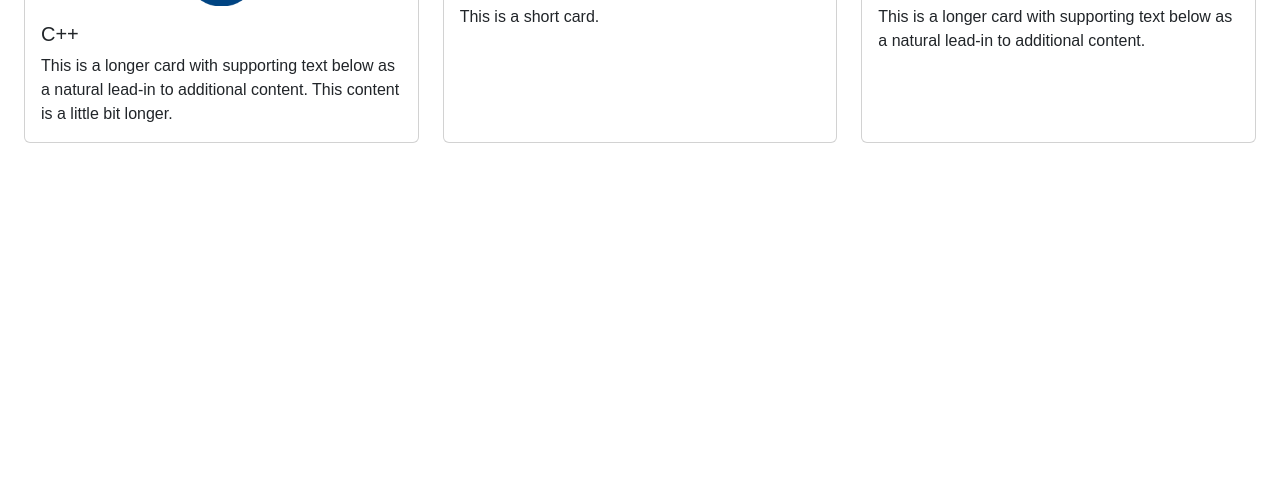
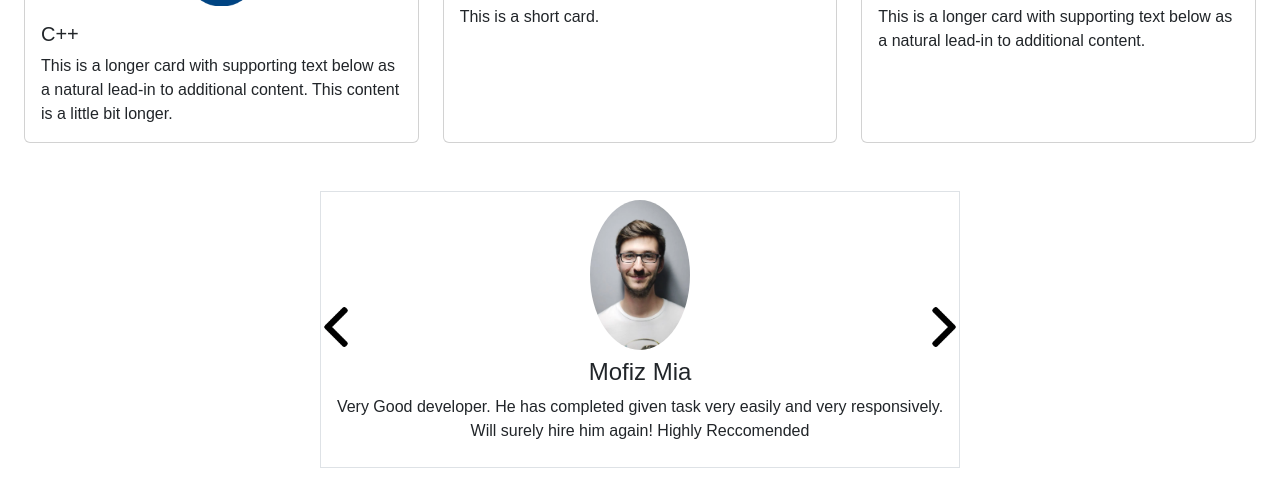
Before and after one commit to AmanatUMahmud/Tools-Assignment-01, a plain HTML site: page index.html in a window 1280 px wide. Shown: the part 2915-3393 px from the top of the page. Before the commit the page ends 3058 px from the top, so only its background shows below. Drawn offline with nearby package versions, Linux system fonts and the light colour scheme; a web font is replaced by a local one.

Commit message:
client feedback done

```diff
--- a/index.html
+++ b/index.html
@@ -197,6 +197,18 @@
                 </div>
             </div>
         </section>
+
+        <!-- Feedback section -->
+        <section>
+                    <div class="border p-2 w-50 my-5 mx-auto feedback">
+                        <div class="d-flex justify-content-between ">
+                            <img src="img/person.png" alt="" class="img-fluid mx-auto rounded-circle"width="100px" >
+                        </div>
+                        <img src="img/right-arrow.png" alt="" class="arrow-img-right">
+                        <img src="img/left-arrow.png" alt="" class="arrow-img-left">
+                        <h4 class="text-center mt-2">Mofiz Mia</h4>
+                        <p class="text-center">Very Good developer. He has completed given task very easily and very responsively. Will surely hire him again! Highly Reccomended</p>
+        </section>
     </main>
     <script src="https://cdn.jsdelivr.net/npm/bootstrap@5.2.0/dist/js/bootstrap.bundle.min.js"
         integrity="sha384-A3rJD856KowSb7dwlZdYEkO39Gagi7vIsF0jrRAoQmDKKtQBHUuLZ9AsSv4jD4Xa"
--- a/style.css
+++ b/style.css
@@ -7,3 +7,18 @@
 main{
     margin-top: 80px;
 }
+.feedback{
+    position: relative;
+}
+.arrow-img-right{
+    width: 40px;
+    position: absolute;
+    right: -5px;
+    bottom:120px;
+}
+.arrow-img-left{
+    width: 40px;
+    position: absolute;
+    bottom: 120px;
+    left: -5px;
+}
```
Also changed, not shown: img/left-arrow.png (added), img/person.png (added), img/right-arrow.png (added).
